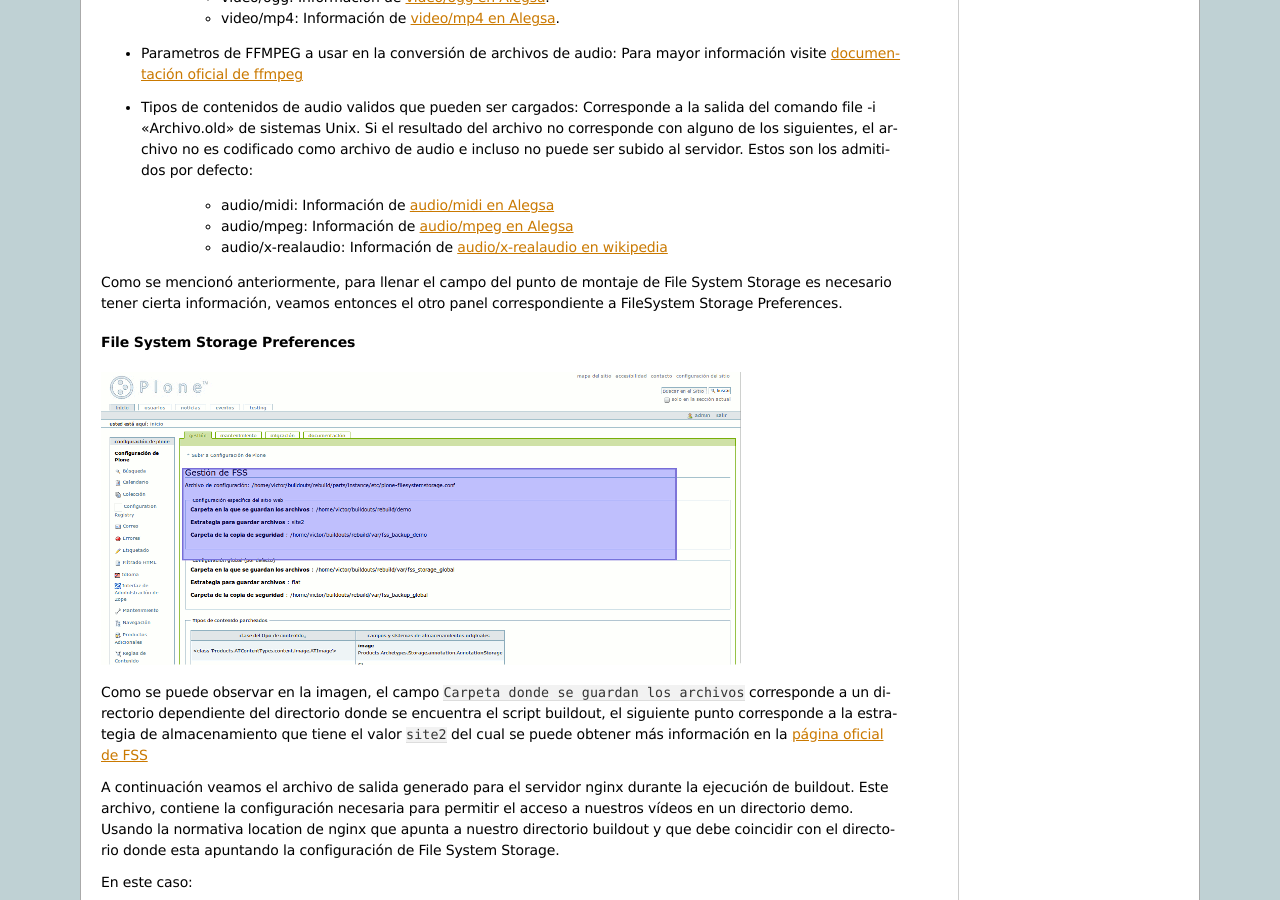
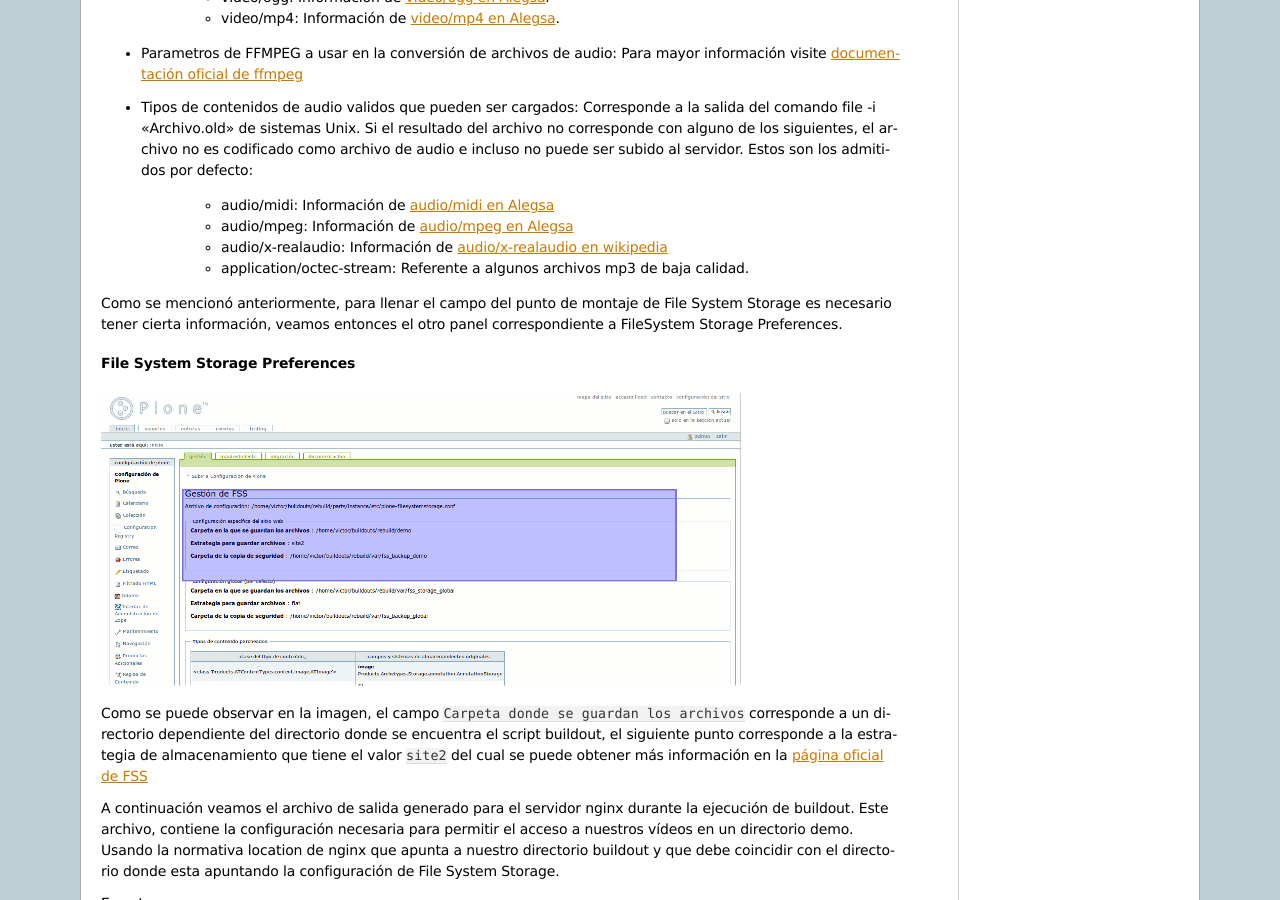
Before and after one commit to Cenditel/cenditel.docs, a Sphinx documentation site: the page built from source/multimedia/manual_de_configuracion.rst, in a window 1280 px wide and 900 px high, scrolled down 3486 px. Built offline with Sphinx 7.4.7, drawn with Linux system fonts in a browser that asks for light colours; formulas are drawn with MathJax 3.

Commit message:
Agragada refencia a los mimetypes application/octec-stream al manual de configuración.

```diff
--- a/source/multimedia/manual_de_configuracion.rst
+++ b/source/multimedia/manual_de_configuracion.rst
@@ -92,6 +92,7 @@ vamos a mencionar cada uno de ellos:
     * audio/midi: Información de `audio/midi en Alegsa <http://www.alegsa.com.ar/Notas/58.php>`_
     * audio/mpeg: Información de `audio/mpeg en Alegsa <http://www.alegsa.com.ar/Dic/mp3.php>`_
     * audio/x-realaudio: Información de `audio/x-realaudio en wikipedia <http://en.wikipedia.org/wiki/RealAudio>`_
+    * application/octec-stream: Referente a algunos archivos mp3 de baja calidad.
 
 Como se mencionó anteriormente, para llenar el campo del punto de montaje de File System Storage es necesario tener cierta información,
 veamos entonces el otro panel correspondiente a FileSystem Storage Preferences.
```
